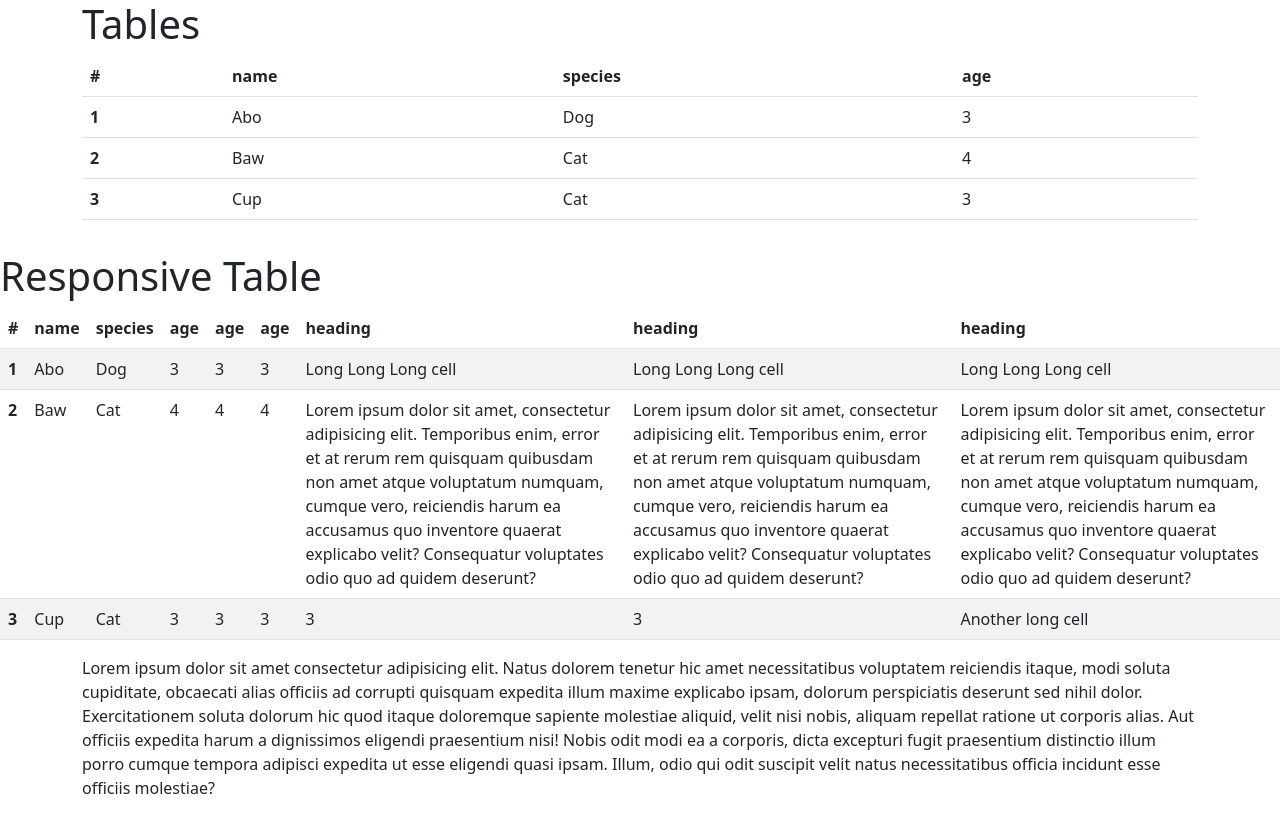
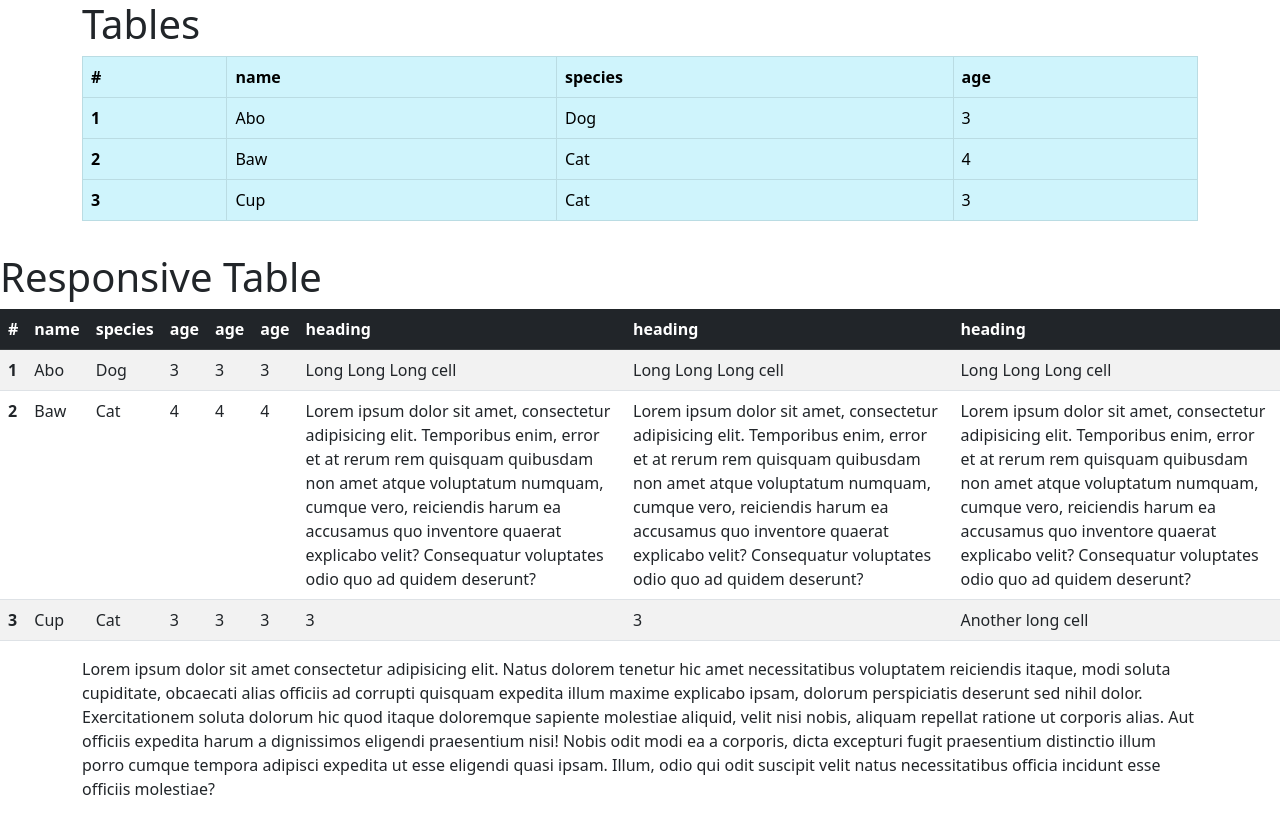
Before and after one commit to michaelcychan/bootstrap-experiments, a website: page tables.html in a window 1280 px wide. Drawn offline with nearby package versions, Linux system fonts and the light colour scheme.

Commit message:
add styling to tables

```diff
--- a/tables.html
+++ b/tables.html
@@ -10,7 +10,7 @@
 <body>
   <div class="container">
     <h1>Tables</h1>
-    <table class="table">
+    <table class="table table-bordered table-info">
       <thead>
         <tr>
           <th class="col">#</th>
@@ -42,10 +42,10 @@
     </table>
 
   </div>
-  <div class="table-responsive ">
+  <div class="table-responsive">
     <h1 class="pt-3">Responsive Table</h1>
       <table class="table table-hover table-striped">
-        <thead>
+        <thead class="table-dark">
           <tr>
             <th scope="col">#</th>
             <th scope="col">name</th>
```
